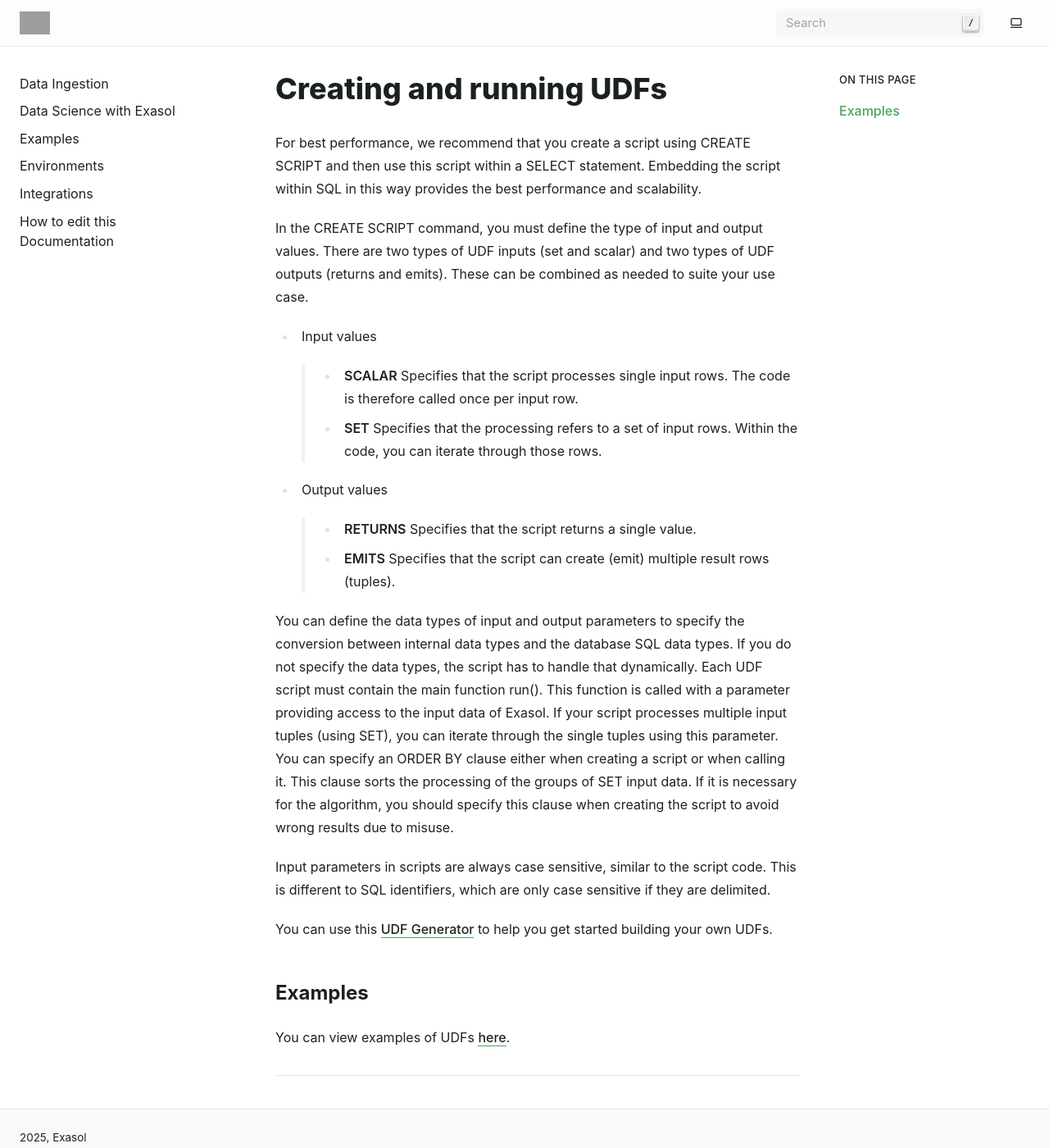
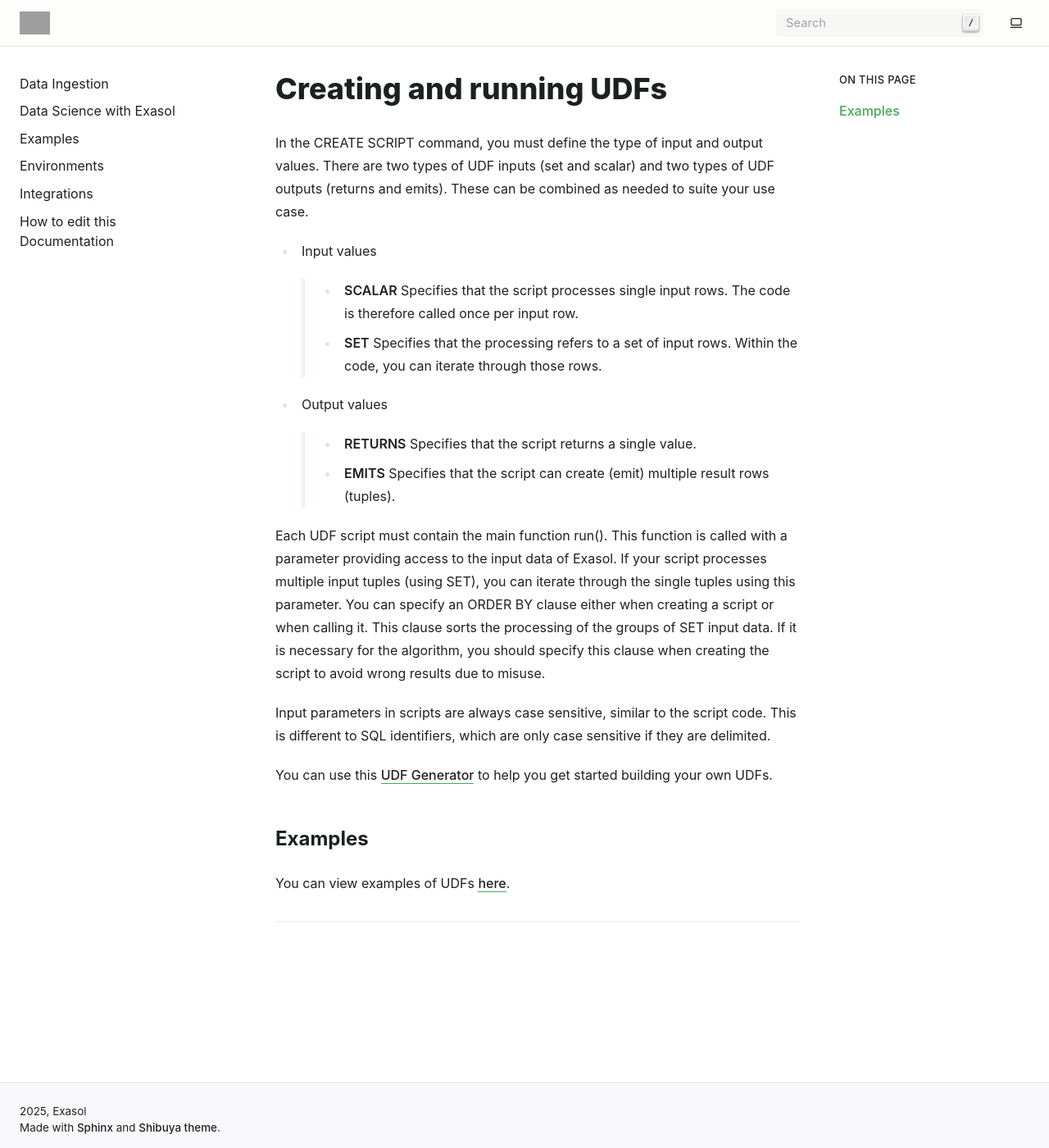
Before and after one commit to exasol/developer-documentation, a Sphinx documentation site: the page built from doc/distributed_python/usage.rst, in a window 1280 px wide and 1400 px high. Shown: the whole window at 82% size. Built offline with Sphinx 7.4.7, drawn with Linux system fonts in a browser that asks for light colours; pages that are not in the unit, such as notebooks, are missing from menus; grey boxes are pictures that could not be loaded.

Commit message:
updated wording

```diff
--- a/doc/distributed_python/usage.rst
+++ b/doc/distributed_python/usage.rst
@@ -1,7 +1,5 @@
 Creating and running UDFs
 -------------------------
-
-For best performance, we recommend that you create a script using CREATE SCRIPT and then use this script within a SELECT statement. Embedding the script within SQL in this way provides the best performance and scalability.
 
 In the CREATE SCRIPT command, you must define the type of input and output values.
 There are two types of UDF inputs (set and scalar) and two types of UDF outputs (returns and emits).
@@ -19,7 +17,6 @@ These can be combined as needed to suite your use case.
 
     - **EMITS** Specifies that the script can create (emit) multiple result rows (tuples).
 
-You can define the data types of input and output parameters to specify the conversion between internal data types and the database SQL data types. If you do not specify the data types, the script has to handle that dynamically.
 Each UDF script must contain the main function run(). This function is called with a parameter providing access to the input data of Exasol. If your script processes multiple input tuples (using SET), you can iterate through the single tuples using this parameter.
 You can specify an ORDER BY clause either when creating a script or when calling it. This clause sorts the processing of the groups of SET input data. If it is necessary for the algorithm, you should specify this clause when creating the script to avoid wrong results due to misuse.
 
```
